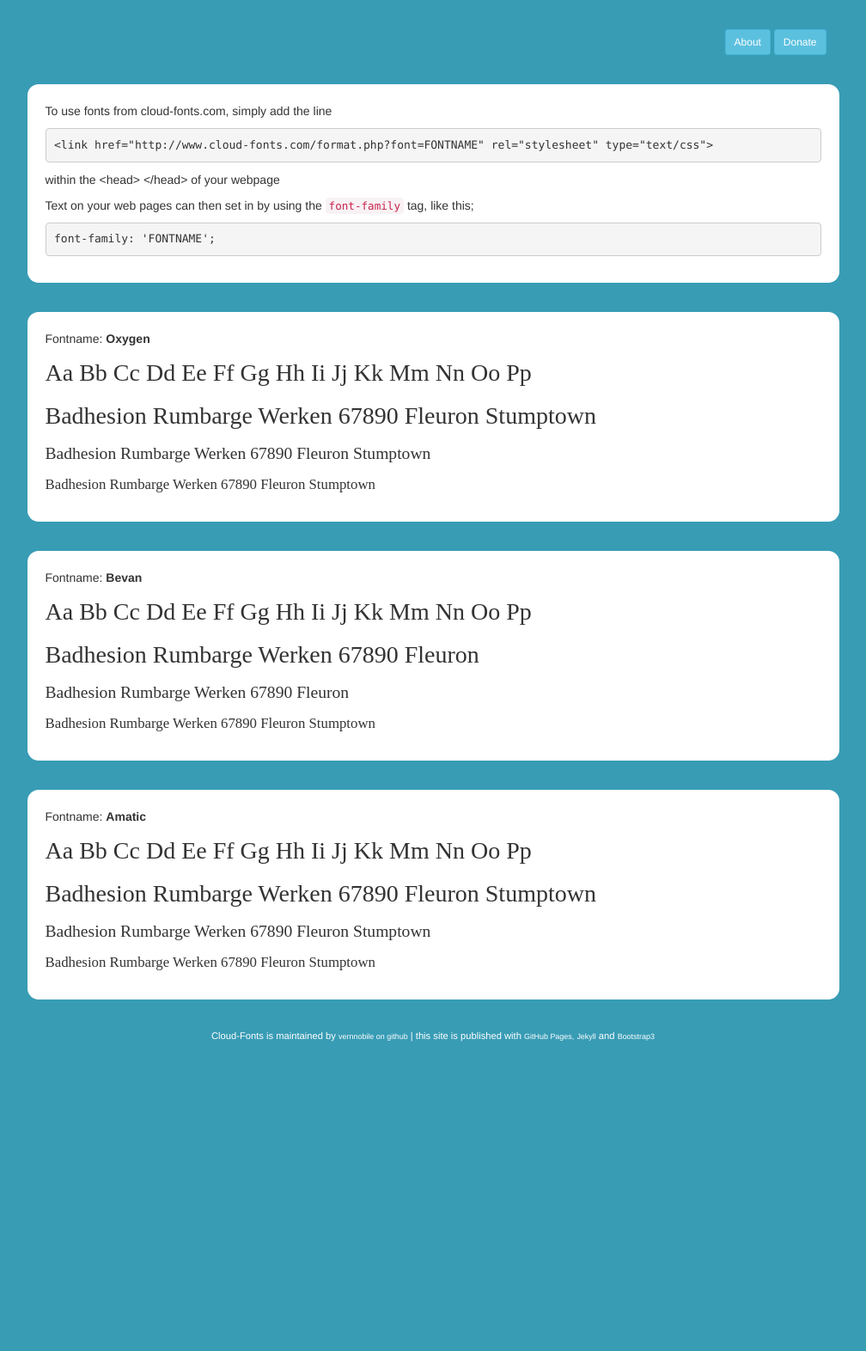
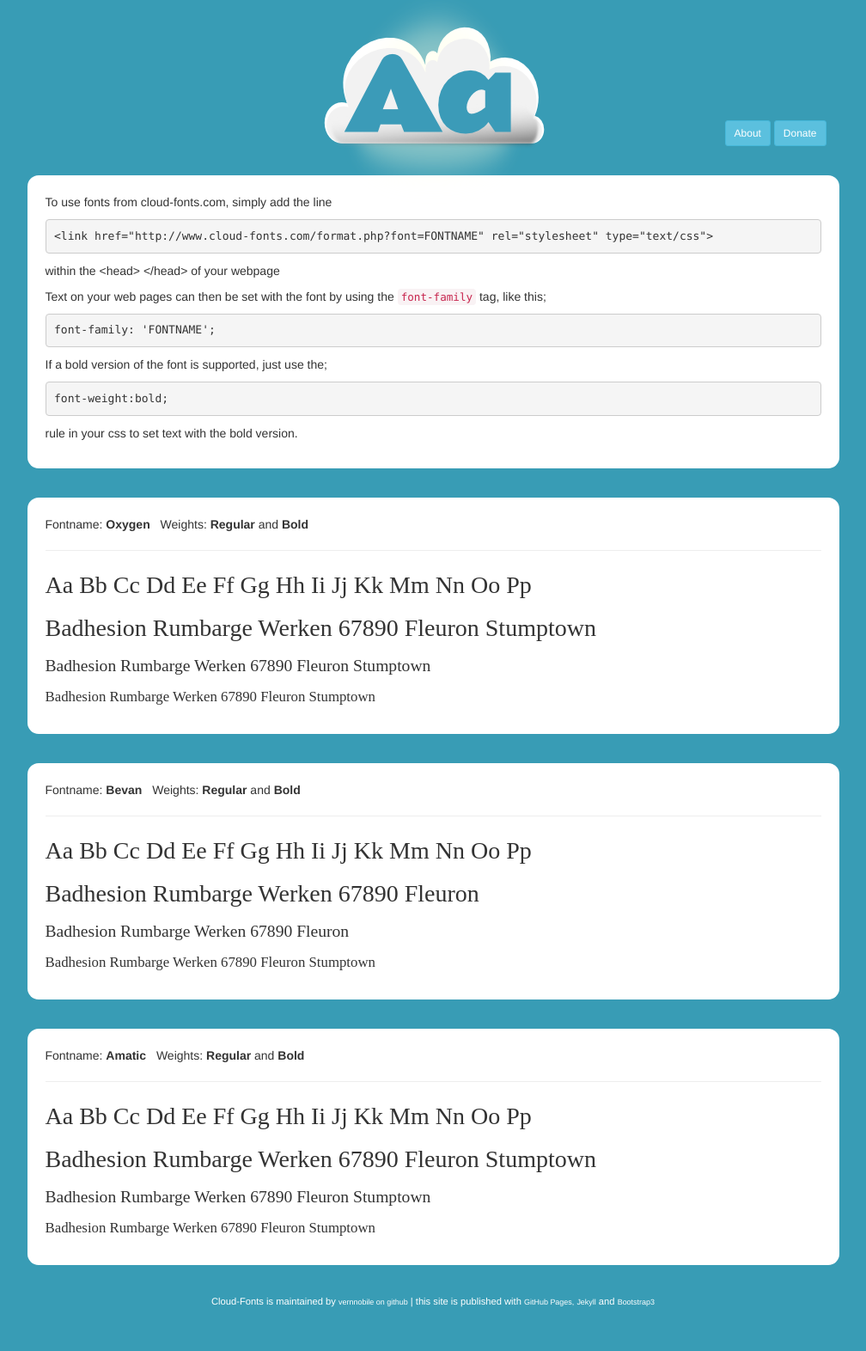
Before and after one commit to dkuspawono/cloud-fonts.com, a Jekyll site: the page built from index.md, in a window 1280 px wide. Shown: the whole page at 86% size, without its empty margins (136-1144 px from the left). Built offline with Jekyll 4.4.1, drawn with Linux system fonts in a browser that asks for light colours; some web fonts are replaced; before the commit the page ends 1263 px from its top, so only the background shows below that.

Commit message:
addfromimac

```diff
--- a/_includes/amatic.html
+++ b/_includes/amatic.html
@@ -2,7 +2,8 @@
 <div class="readme row">
 
 
-<p>Fontname: <b>Amatic</b></p>
+<span class="infoLine">Fontname: <b>Amatic</b></span> <span>Weights: <b>Regular</b> and <b>Bold</b></span>
+<hr>
 <p class="amatic spec1">Aa Bb Cc Dd Ee Ff Gg Hh Ii Jj Kk Mm Nn Oo Pp</p>
 <p class="amatic spec1">Badhesion Rumbarge Werken 67890 Fleuron Stumptown</p>
 <p class="amatic spec2">Badhesion Rumbarge Werken 67890 Fleuron Stumptown</p>
--- a/_includes/bevan.html
+++ b/_includes/bevan.html
@@ -2,8 +2,8 @@
 <div class="readme row">
 
 
-<p>Fontname: <b>Bevan</b></p>
-<p class="bevan spec1">Aa Bb Cc Dd Ee Ff Gg Hh Ii Jj Kk Mm Nn Oo Pp</p>
+<span class="infoLine">Fontname: <b>Bevan</b></span> <span>Weights: <b>Regular</b> and <b>Bold</b></span>
+<hr><p class="bevan spec1">Aa Bb Cc Dd Ee Ff Gg Hh Ii Jj Kk Mm Nn Oo Pp</p>
 <p class="bevan spec1">Badhesion Rumbarge Werken 67890 Fleuron</p>
 <p class="bevan spec2">Badhesion Rumbarge Werken 67890 Fleuron</p>
 <p class="bevan spec3">Badhesion Rumbarge Werken 67890 Fleuron Stumptown</p>
--- a/_includes/logoBox.html
+++ b/_includes/logoBox.html
@@ -2,8 +2,8 @@
 <div class="blueBox row">
 
 
-        <div class="col-xs-12 col-sm-10 col-md-6 col-lg-4 col-sm-offset-1 col-md-offset-3 col-lg-offset-4">
-        <div style="text-align:-webkit-center;" class="nailCenter col-xs-12 col-sm-12 col-md-12 col-lg-12">
+
+        <div style="text-align:-webkit-center;" class="nailCenter">
 <img class="img-responsive "src="assets/images/cloudfont-logo.png"/>
 </div>
 
--- a/_includes/oxygen.html
+++ b/_includes/oxygen.html
@@ -2,7 +2,8 @@
 <div class="readme row">
 
 <!-- oxygen -->
-<p>Fontname: <b>Oxygen</b></p>
+<span class="infoLine">Fontname: <b>Oxygen</b></span> <span>Weights: <b>Regular</b> and <b>Bold</b></span>
+<hr>
 <p class="oxygen spec1">Aa Bb Cc Dd Ee Ff Gg Hh Ii Jj Kk Mm Nn Oo Pp</p>
 <p class="oxygen spec1">Badhesion Rumbarge Werken 67890 Fleuron Stumptown</p>
 <p class="oxygen spec2">Badhesion Rumbarge Werken 67890 Fleuron Stumptown</p>
--- a/_includes/readme1.html
+++ b/_includes/readme1.html
@@ -5,8 +5,10 @@
 <p>To use fonts from cloud-fonts.com, simply add the line </p>
 <pre>&#60;link href="http://www.cloud-fonts.com/format.php?font=FONTNAME" rel="stylesheet" type="text/css"&#62;</pre>
 <p>within the &#60;head&#62; &#60;/head&#62; of your webpage</p>
-<p>Text on your web pages can then set in by using the <code>font-family</code> tag, like this;</p>
+<p>Text on your web pages can then be set with the font by using the <code>font-family</code> tag, like this;</p>
 <p><pre>font-family: 'FONTNAME';</pre></p>
+<p>If a bold version of the font is supported, just use the;</p>
+<p><pre>font-weight:bold;</pre> rule in your css to set text with the bold version.</p>
 
 
 
--- a/_layouts/homepage.html
+++ b/_layouts/homepage.html
@@ -1,4 +1,6 @@
 {% include html_start.html %}
+
+{% include logoBox.html %}
 
 {% include menuBox.html %}
 
--- a/stylesheets/stylesheet.css
+++ b/stylesheets/stylesheet.css
@@ -4,8 +4,14 @@ text-rendering: optimizeLegibility;
 -webkit-font-kerning: normal;
 }
 
+.infoLine {
+margin-right:8px;
+}
+
 .blueBox {
 background-color:#389cb5;
+margin:-50px 0px -110px 0px;
+z-index:-999;
 }
 
 .nailCenter {
```
Also changed, not shown: 5 other files.
